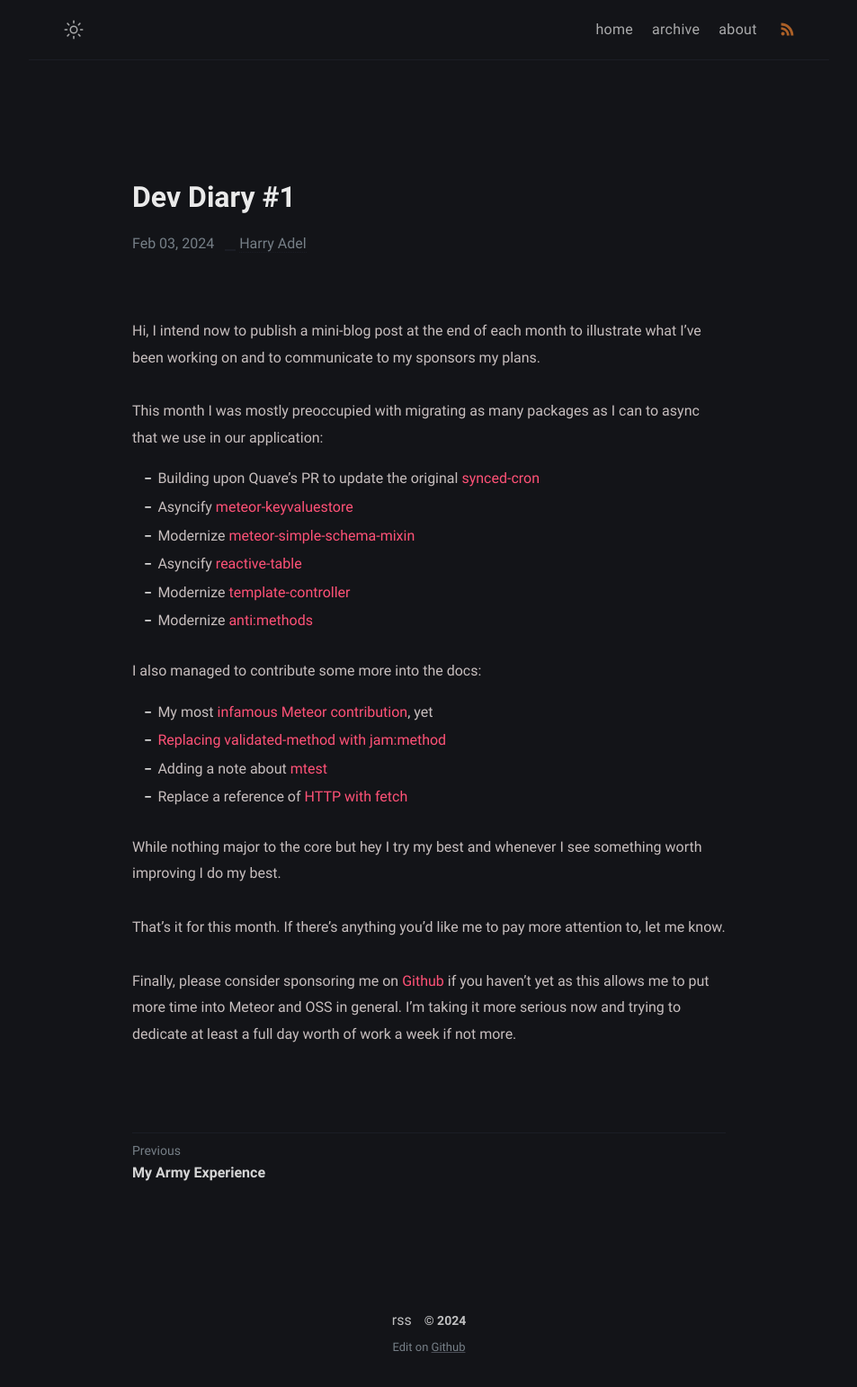
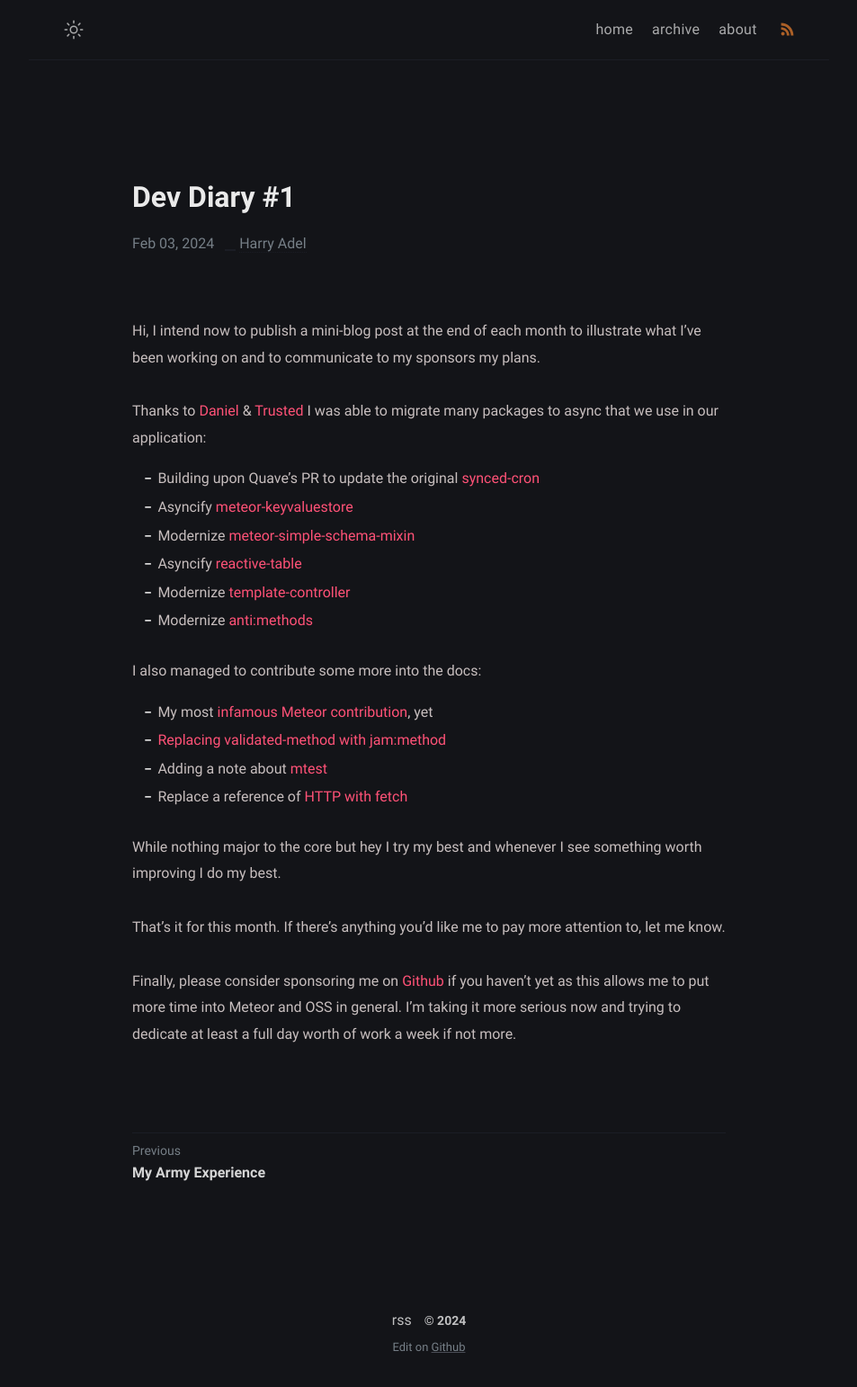
Before and after one commit to harryadel/harryadel.github.io, a Jekyll site: the page built from _posts/2024-2-3-dev-diary-1.md, in a window 1280 px wide. Shown: the whole page at 90% size, without its empty margins (163-1116 px from the left). Built offline with Jekyll 4.4.1, drawn with Linux system fonts in a browser that asks for light colours.

Commit message:
Remember to thank Daniel & Trusted Care

```diff
--- a/_posts/2024-2-3-dev-diary-1.md
+++ b/_posts/2024-2-3-dev-diary-1.md
@@ -7,7 +7,7 @@ categories: [meteorjs, oss]
 
 Hi, I intend now to publish a mini-blog post at the end of each month to illustrate what I've been working on and to communicate to my sponsors my plans.
 
-This month I was mostly preoccupied with migrating as many packages as I can to async that we use in our application:
+Thanks to [Daniel](https://github.com/DanielDornhardt) & [Trusted](https://trusted.care/) I was able to migrate many packages to async that we use in our application:
 
 - Building upon Quave's PR to update the original [synced-cron](https://github.com/percolatestudio/meteor-synced-cron/pull/150)
 - Asyncify [meteor-keyvaluestore](https://github.com/theduke/meteor-keyvalstore/pull/2)
```
